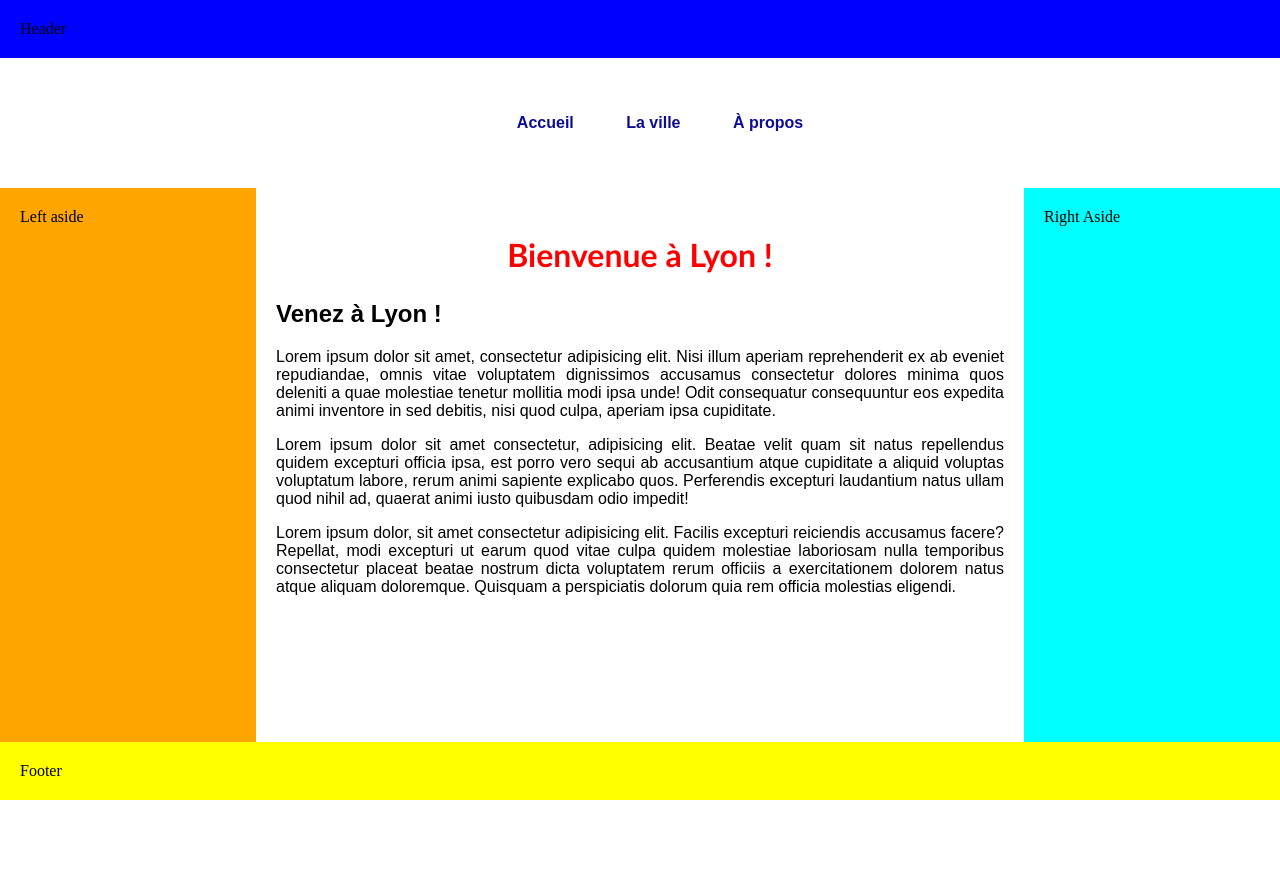
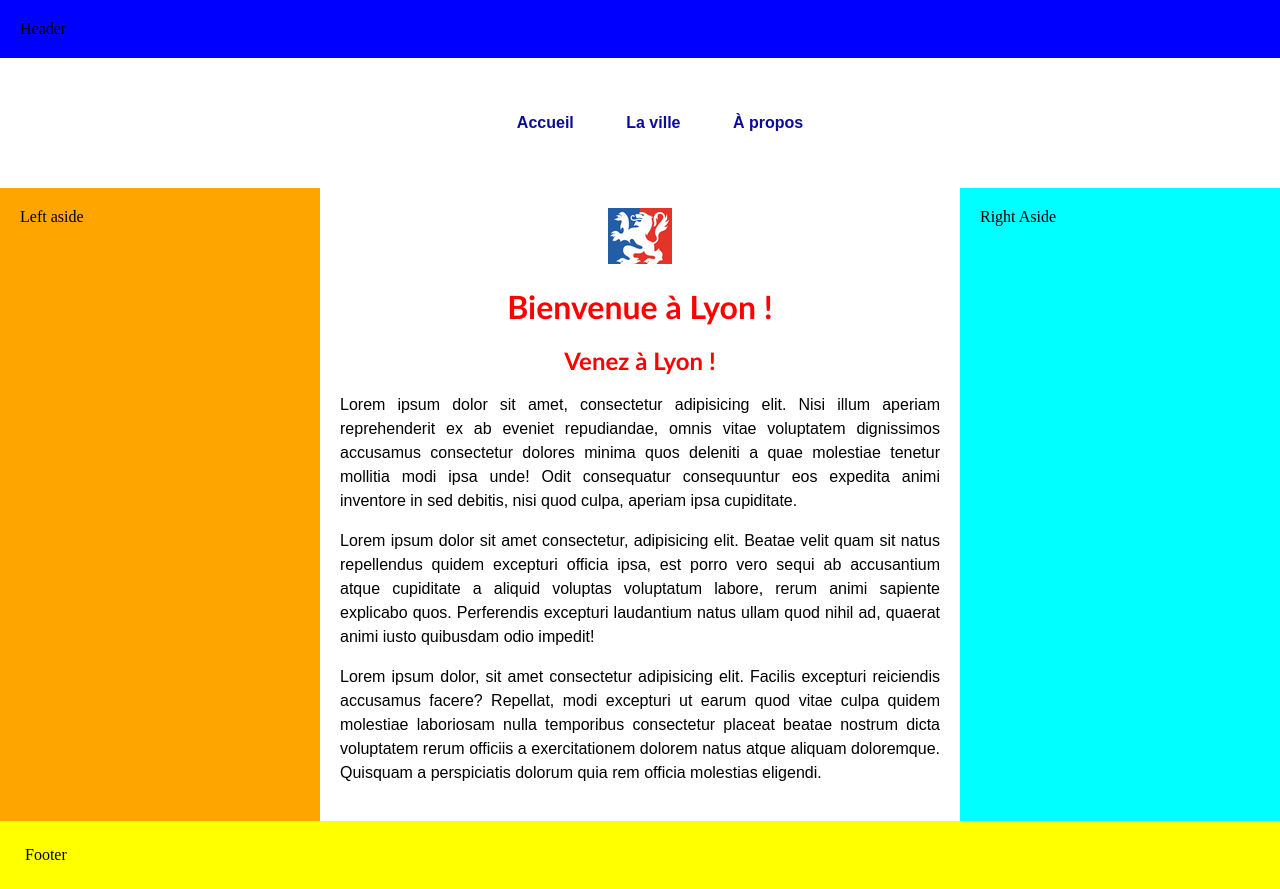
Before and after one commit to laurybgit/introWF3, a plain HTML site: page lyon_tourisme/update_correction/index.html in a window 1280 px wide. Before the commit the page ends 800 px from the top, so only its background shows below. Drawn offline with Linux system fonts and the light colour scheme.

Commit message:
update midi

```diff
--- a/lyon_tourisme/update_correction/index.html
+++ b/lyon_tourisme/update_correction/index.html
@@ -26,11 +26,41 @@
     <section class="l-main-section">
       <aside class="l-left-aside">Left aside</aside>
       <main class="l-main">
+        <div id="logo">
+          <div class="image">
+            <img
+              src="./img/logoLyon.png"
+              alt="logo de la ville de Lyon"
+              title="logo de la ville de Lyon"
+            />
+          </div>
+        </div>
         <h1 class="h1">Bienvenue à Lyon !</h1>
-        <h2>Venez à Lyon !</h2>
-        <p>Lorem ipsum dolor sit amet, consectetur adipisicing elit. Nisi illum aperiam reprehenderit ex ab eveniet repudiandae, omnis vitae voluptatem dignissimos accusamus consectetur dolores minima quos deleniti a quae molestiae tenetur mollitia modi ipsa unde! Odit consequatur consequuntur eos expedita animi inventore in sed debitis, nisi quod culpa, aperiam ipsa cupiditate.</p>
-        <p>Lorem ipsum dolor sit amet consectetur, adipisicing elit. Beatae velit quam sit natus repellendus quidem excepturi officia ipsa, est porro vero sequi ab accusantium atque cupiditate a aliquid voluptas voluptatum labore, rerum animi sapiente explicabo quos. Perferendis excepturi laudantium natus ullam quod nihil ad, quaerat animi iusto quibusdam odio impedit!</p>
-        <p>Lorem ipsum dolor, sit amet consectetur adipisicing elit. Facilis excepturi reiciendis accusamus facere? Repellat, modi excepturi ut earum quod vitae culpa quidem molestiae laboriosam nulla temporibus consectetur placeat beatae nostrum dicta voluptatem rerum officiis a exercitationem dolorem natus atque aliquam doloremque. Quisquam a perspiciatis dolorum quia rem officia molestias eligendi.</p>
+        <h2 class="h2">Venez à Lyon !</h2>
+        <p>
+          Lorem ipsum dolor sit amet, consectetur adipisicing elit. Nisi illum
+          aperiam reprehenderit ex ab eveniet repudiandae, omnis vitae
+          voluptatem dignissimos accusamus consectetur dolores minima quos
+          deleniti a quae molestiae tenetur mollitia modi ipsa unde! Odit
+          consequatur consequuntur eos expedita animi inventore in sed debitis,
+          nisi quod culpa, aperiam ipsa cupiditate.
+        </p>
+        <p>
+          Lorem ipsum dolor sit amet consectetur, adipisicing elit. Beatae velit
+          quam sit natus repellendus quidem excepturi officia ipsa, est porro
+          vero sequi ab accusantium atque cupiditate a aliquid voluptas
+          voluptatum labore, rerum animi sapiente explicabo quos. Perferendis
+          excepturi laudantium natus ullam quod nihil ad, quaerat animi iusto
+          quibusdam odio impedit!
+        </p>
+        <p>
+          Lorem ipsum dolor, sit amet consectetur adipisicing elit. Facilis
+          excepturi reiciendis accusamus facere? Repellat, modi excepturi ut
+          earum quod vitae culpa quidem molestiae laboriosam nulla temporibus
+          consectetur placeat beatae nostrum dicta voluptatem rerum officiis a
+          exercitationem dolorem natus atque aliquam doloremque. Quisquam a
+          perspiciatis dolorum quia rem officia molestias eligendi.
+        </p>
       </main>
       <aside class="l-right-aside">Right Aside</aside>
     </section>
--- a/lyon_tourisme/update_correction/style.css
+++ b/lyon_tourisme/update_correction/style.css
@@ -76,7 +76,7 @@ nav > ul li:hover .sous {
 
 .l-left-aside {
   box-sizing: border-box;
-  width: 20%;
+  width: 25%;
   padding: 20px;
 
   background-color: orange;
@@ -84,7 +84,7 @@ nav > ul li:hover .sous {
 
 .l-main {
   box-sizing: border-box;
-  width: 60%;
+  width: 50%;
   padding: 20px;
 
   background-color: white;
@@ -93,27 +93,59 @@ nav > ul li:hover .sous {
   color: black;
   text-align: justify;
   font-size: 1em;
+  line-height: 1.5em;
 }
 
 .l-right-aside {
   box-sizing: border-box;
-  width: 20%;
+  width: 25%;
   padding: 20px;
-
   background-color: cyan;
 }
 
 .l-footer {
   box-sizing: border-box;
-  padding: 20px;
+  padding: 25px;
   background-color: yellow;
 }
 
+/* Image fix */
+.image {
+  display: inline-flex;
+  overflow: hidden;
+  max-width: 100%;
+  max-height: 100%;
+  user-select: none;
+}
+
+.image > img {
+  display: block;
+  width: 100%;
+  height: 100%;
+  object-fit: cover;
+}
+
+/* Logo */
+#logo {
+  display: flex;
+  justify-content: center;
+}
+
 /* Titres et autres balises texte */
-.h1{
-  font-family: 'Gill Sans', 'Gill Sans MT', Calibri, 'Trebuchet MS', sans-serif;
+.h1 {
+  font-family: "Gill Sans", "Gill Sans MT", Calibri, "Trebuchet MS", sans-serif;
   font-size: 2em;
   font-weight: bold;
   text-align: center;
   color: red;
+  line-height: 1em;
 }
+
+.h2 {
+  font-family: "Gill Sans", "Gill Sans MT", Calibri, "Trebuchet MS", sans-serif;
+  font-size: 1.5em;
+  font-weight: bold;
+  text-align: center;
+  color: red;
+  line-height: 1em;
+}
```
Also changed, not shown: lyon_tourisme/old/index.html (+3 -3 lines), lyon_tourisme/update_correction/img/logoLyon.png (renamed from Mockup_exercice/content/images/logoLyon.png).
